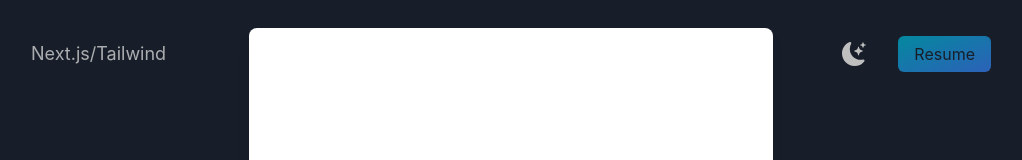
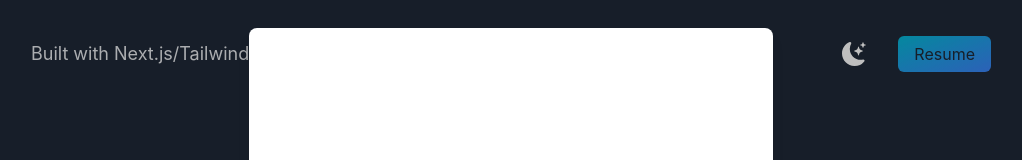
Before and after one commit to CoelAllen/react-tailwind-portfolio, a Next.js app: page / in a window 1280 px wide. Both pictures are taken after a click on the link "Resume". Shown: the top 160 px of the page, without its empty margins (129-1151 px from the left). Built offline with nearby package versions, Linux system fonts and the light colour scheme.

Commit message:
built with

```diff
--- a/pages/index.js
+++ b/pages/index.js
@@ -22,7 +22,7 @@ export default function Home() {
         <section className="min-h-screen">
           <nav className="py-10 mb-12 flex justify-between">
             <h1 className="md:text-lg dark:text-gray-200 invisible md:visible">
-              Next.js/Tailwind
+              Built with Next.js/Tailwind
             </h1>
             <ul className="flex items-center">
               <li>
@@ -44,7 +44,7 @@ export default function Home() {
           </nav>
           {showModal ? (
             <>
-              <div className="justify-center items-center flex overflow-x-hidden overflow-y-auto fixed inset-0 z-50 outline-none focus:outline-none">
+              <div className="justify-center items-center flex overflow-y-auto fixed inset-0 z-50 outline-none focus:outline-none">
                 <div className="relative w-auto my-6 mx-auto max-w-3xl">
                   {/*content*/}
                   <div className="border-0 rounded-lg shadow-lg relative flex flex-col w-full bg-white outline-none focus:outline-none">
```
